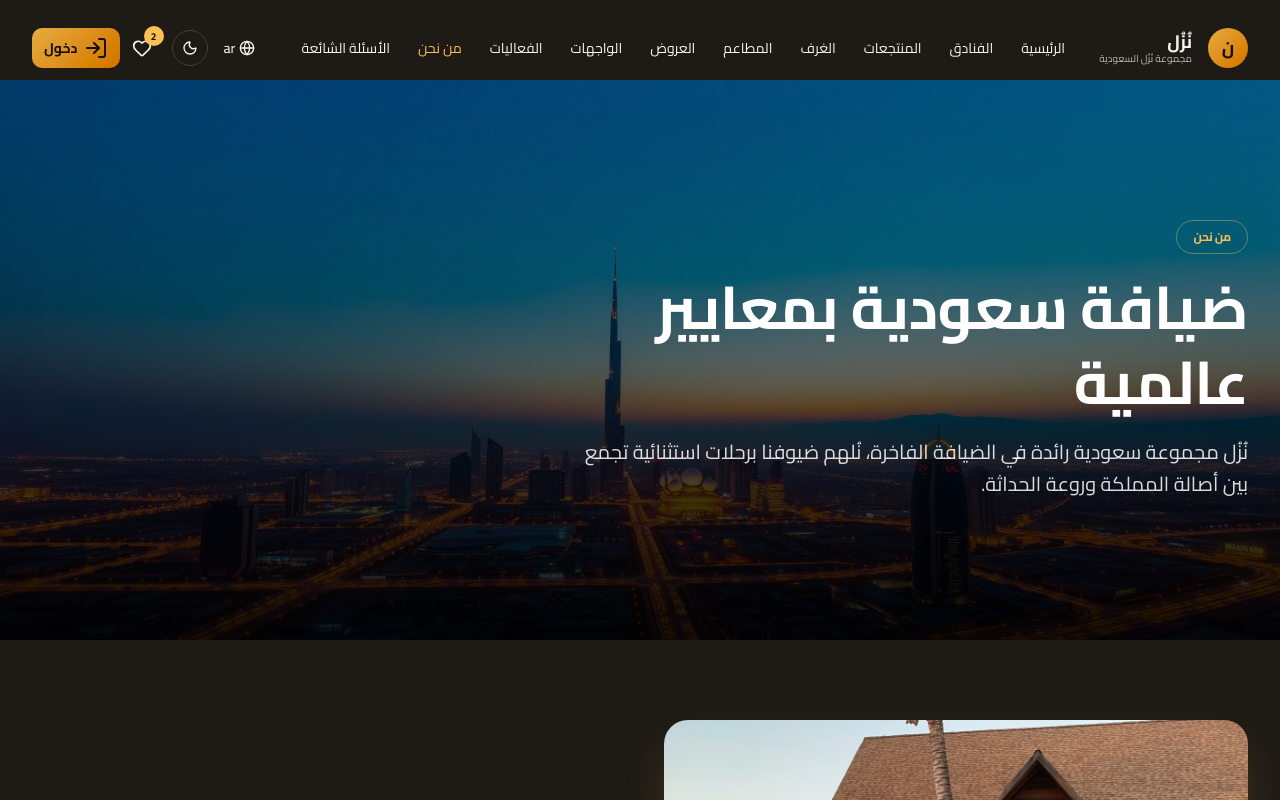
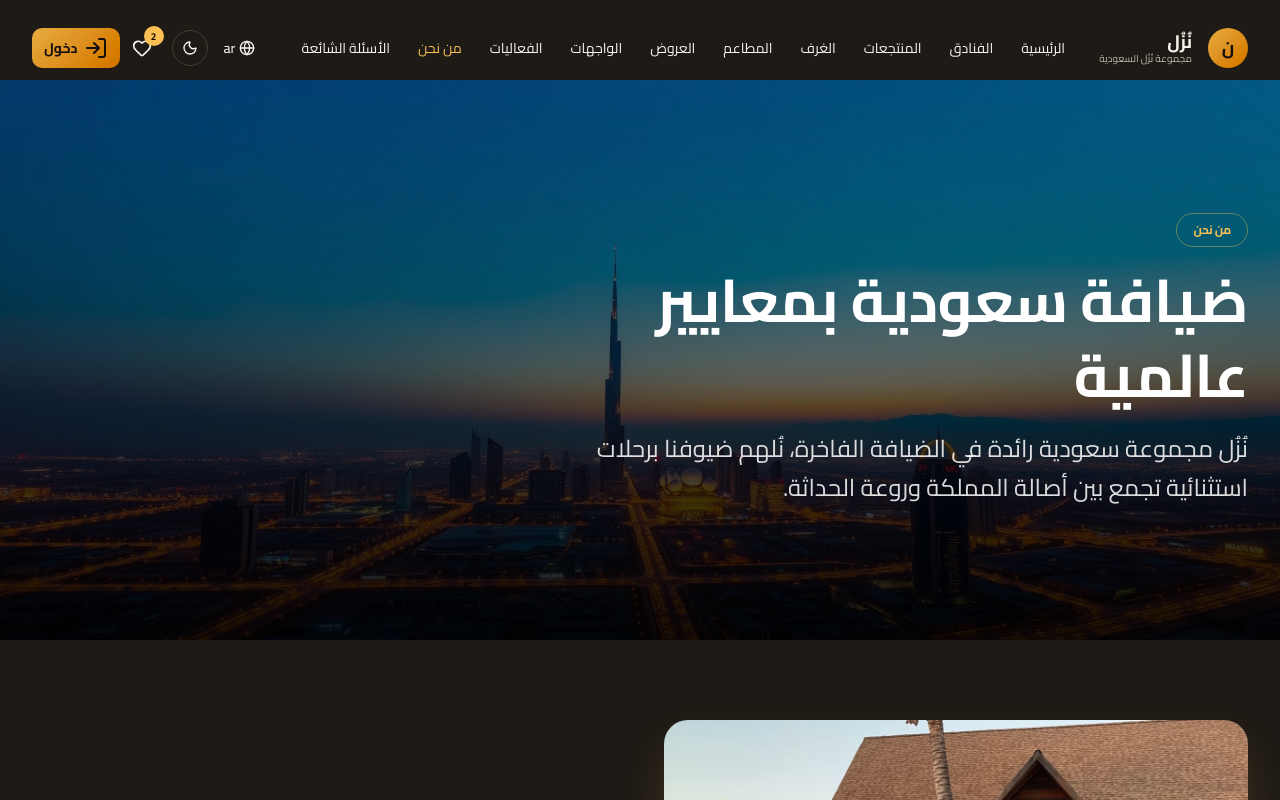
Before and after one commit to mazenessam99/nuzul-saudi-group, a React (Vite) app: page /about in a window 1280 px wide. Shown: the top 800 px of the page. Built offline with nearby package versions, Linux system fonts and the light colour scheme.

Commit message:
fix: adjust minimum height and text size for better layout in InnerHero component

```diff
--- a/src/components/shared/InnerHero.tsx
+++ b/src/components/shared/InnerHero.tsx
@@ -9,7 +9,7 @@ interface HeroProps {
 
 export default function InnerHero({ image, eyebrow, title, description }: HeroProps) {
     return (
-        <section className="relative h-[70vh] min-h-115 flex items-center overflow-hidden">
+        <section className="relative h-[70vh] min-h-95 flex items-center overflow-hidden">
             <img src={image} className='absolute inset-0 w-full h-full  object-cover' alt='aboutHero' />
             <div className='absolute inset-0 bg-linear-to-t from-black/90 via-black/60 to-black/40' />
             <div className="container mx-auto px-4 lg:px-8 relative z-10 text-white">
@@ -20,7 +20,7 @@ export default function InnerHero({ image, eyebrow, title, description }: HeroPr
                 >
                     <span className="inline-block font-bold text-xs text-gold px-4 py-2 rounded-full tracking-tight border border-gold/40 mb-4">{eyebrow}</span>
                     <h1 className="text-4xl md:text-6xl max-w-3xl mb-4 font-bold leading-tight">{title}</h1>
-                    <p className="text-white/85 text-xl max-w-2xl leading-relaxed">{description}</p>
+                    <p className="text-white/85 text-xl sm:text-2xl max-w-2xl leading-relaxed">{description}</p>
 
                 </motion.div>
 
```
